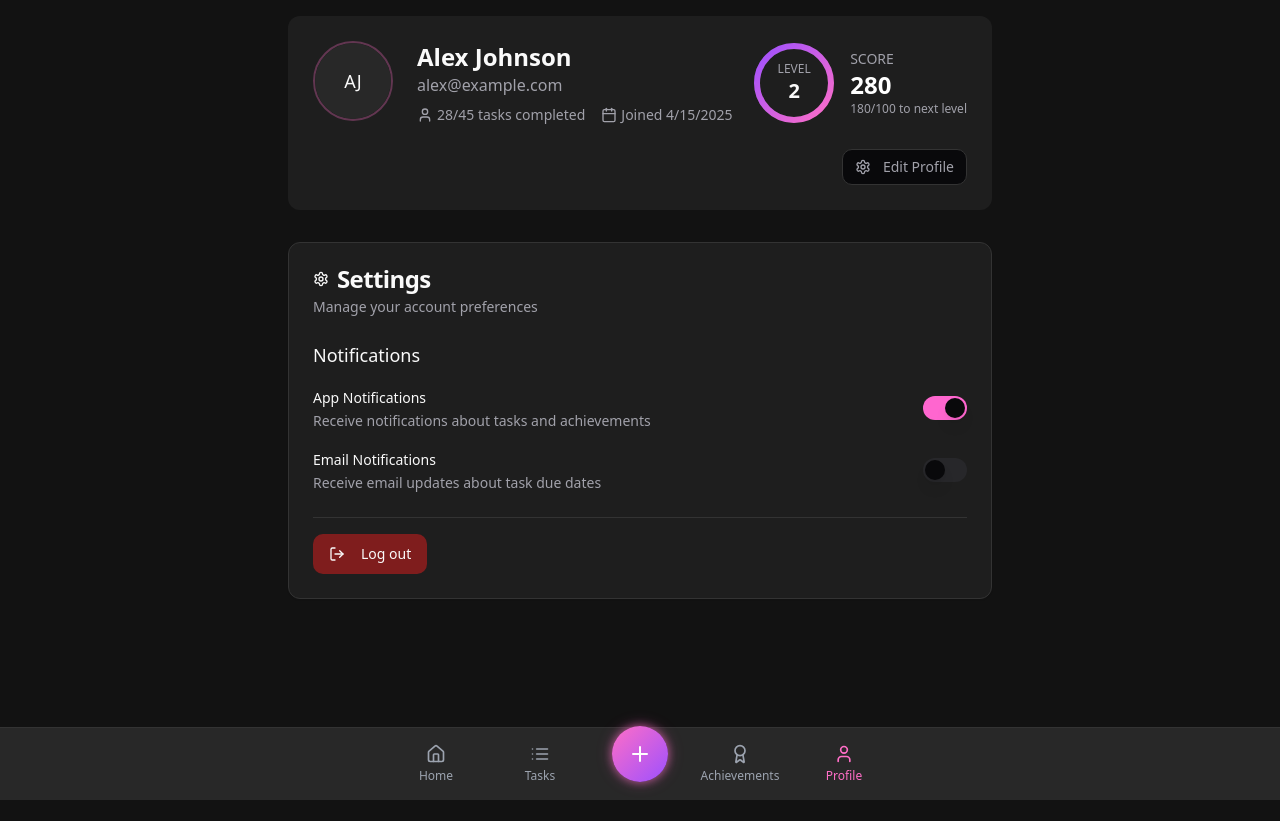
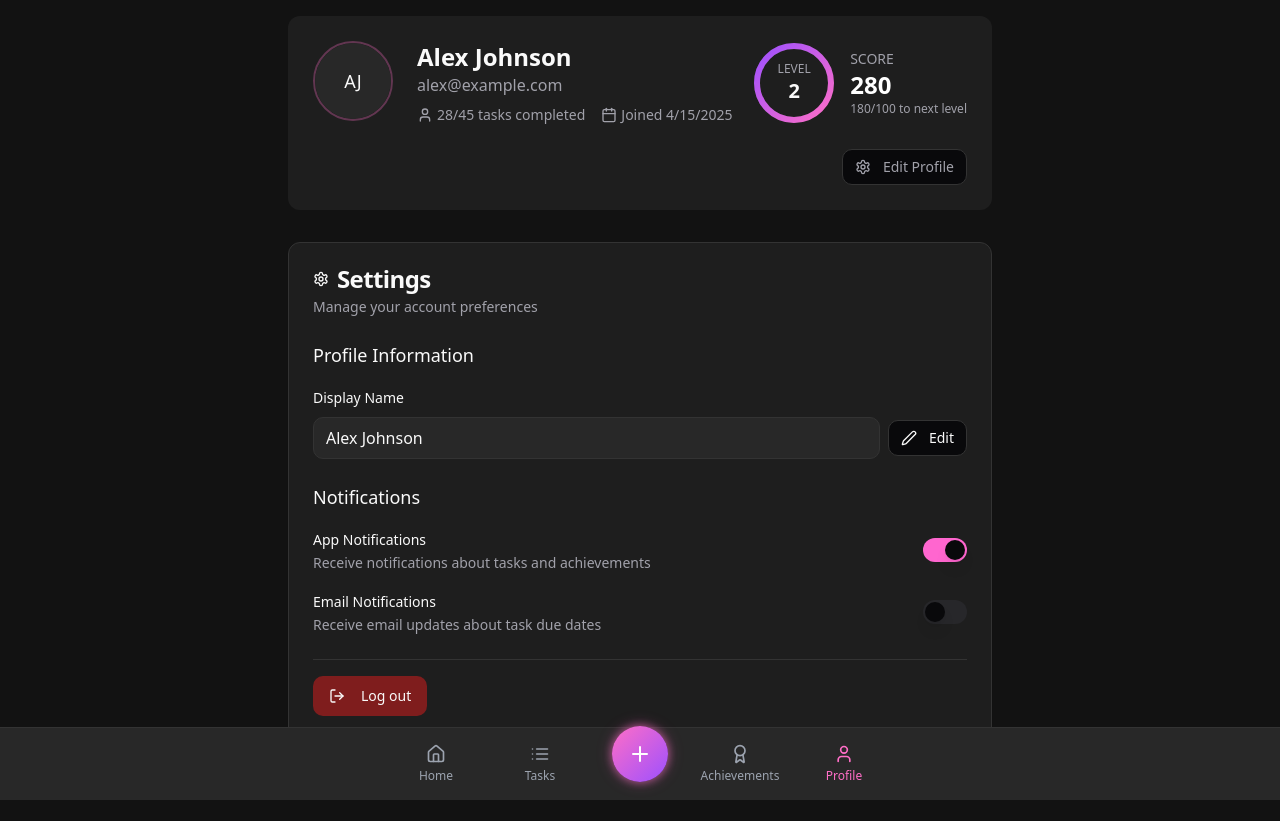
Before and after one commit to Ajithkumarks2003/taskeaze-glow-up, a React (Vite) app: page /profile in a window 1280 px wide. Before the commit the page ends 800 px from the top, so only its background shows below. Built offline with nearby package versions, Linux system fonts and the light colour scheme; sample sign-in values are in the browser's storage.

Commit message:
feat: Add change name feature and dashboard logo
Adds a feature to change the user's name in profile settings and adds the logo to the dashboard.

```diff
--- a/src/pages/Dashboard.tsx
+++ b/src/pages/Dashboard.tsx
@@ -1,6 +1,7 @@
 
 import { useEffect, useState } from 'react';
 import { AppLayout } from '@/components/common/AppLayout';
+import { Logo } from '@/components/common/Logo';
 import { TaskSummary } from '@/components/dashboard/TaskSummary';
 import { StatsCard } from '@/components/dashboard/StatsCard';
 import { ScoreDisplay } from '@/components/gamification/ScoreDisplay';
@@ -78,9 +79,12 @@ export default function Dashboard() {
     <AppLayout>
       <div className="container max-w-5xl mx-auto space-y-8">
         <div className="flex flex-col md:flex-row items-center md:items-start md:justify-between gap-4">
-          <div>
-            <h1 className="text-2xl font-bold">Welcome back, {mockUser.name.split(' ')[0]}</h1>
-            <p className="text-muted-foreground">Here's your task overview for today.</p>
+          <div className="flex items-center gap-4">
+            <Logo className="hidden md:flex" />
+            <div>
+              <h1 className="text-2xl font-bold">Welcome back, {mockUser.name.split(' ')[0]}</h1>
+              <p className="text-muted-foreground">Here's your task overview for today.</p>
+            </div>
           </div>
           <ScoreDisplay score={mockUser.score} level={mockUser.level} />
         </div>
--- a/src/pages/Profile.tsx
+++ b/src/pages/Profile.tsx
@@ -5,17 +5,20 @@ import { Card, CardContent, CardDescription, CardHeader, CardTitle } from '@/com
 import { Button } from '@/components/ui/button';
 import { Switch } from '@/components/ui/switch';
 import { Label } from '@/components/ui/label';
+import { Input } from '@/components/ui/input';
 import { mockUser } from '@/services/mockData';
 import { useToast } from '@/hooks/use-toast';
 import { useNavigate } from 'react-router-dom';
 import { useState } from 'react';
-import { BellRing, LogOut, Settings } from 'lucide-react';
+import { BellRing, LogOut, Settings, User, Pen } from 'lucide-react';
 
 export default function Profile() {
   const { toast } = useToast();
   const navigate = useNavigate();
   const [notificationsEnabled, setNotificationsEnabled] = useState(true);
   const [emailNotifications, setEmailNotifications] = useState(false);
+  const [isNameEditing, setIsNameEditing] = useState(false);
+  const [userName, setUserName] = useState(mockUser.name);
 
   const handleLogout = () => {
     localStorage.removeItem('isLoggedIn');
@@ -34,11 +37,27 @@ export default function Profile() {
     return date.toLocaleDateString();
   };
 
+  const handleNameSave = () => {
+    if (userName.trim()) {
+      setIsNameEditing(false);
+      toast({
+        title: "Name updated",
+        description: "Your name has been updated successfully",
+      });
+    } else {
+      toast({
+        title: "Error",
+        description: "Name cannot be empty",
+        variant: "destructive",
+      });
+    }
+  };
+
   return (
     <AppLayout>
       <div className="container max-w-3xl mx-auto space-y-8">
         <ProfileHeader
-          name={mockUser.name}
+          name={userName}
           email={mockUser.email}
           joinDate={formatDate(mockUser.joinedAt)}
           score={mockUser.score}
@@ -58,6 +77,58 @@ export default function Profile() {
             <CardDescription>Manage your account preferences</CardDescription>
           </CardHeader>
           <CardContent className="space-y-6">
+            <div className="space-y-4">
+              <h3 className="text-lg font-medium">Profile Information</h3>
+
+              <div className="space-y-2">
+                <Label htmlFor="display-name">Display Name</Label>
+                <div className="flex items-center gap-2">
+                  {isNameEditing ? (
+                    <>
+                      <Input
+                        id="display-name"
+                        value={userName}
+                        onChange={(e) => setUserName(e.target.value)}
+                        className="flex-1"
+                      />
+                      <Button
+                        onClick={handleNameSave}
+                        size="sm"
+                        className="bg-neon-pink hover:bg-neon-pink/80"
+                      >
+                        Save
+                      </Button>
+                      <Button
+                        onClick={() => {
+                          setUserName(mockUser.name);
+                          setIsNameEditing(false);
+                        }}
+                        size="sm"
+                        variant="outline"
+                      >
+                        Cancel
+                      </Button>
+                    </>
+                  ) : (
+                    <>
+                      <div className="flex-1 py-2 px-3 bg-dark-accent rounded-md border border-dark-border">
+                        <span>{userName}</span>
+                      </div>
+                      <Button
+                        onClick={() => setIsNameEditing(true)}
+                        size="sm"
+                        variant="outline"
+                        className="border-dark-border"
+                      >
+                        <Pen className="h-4 w-4 mr-1" />
+                        Edit
+                      </Button>
+                    </>
+                  )}
+                </div>
+              </div>
+            </div>
+
             <div className="space-y-4">
               <h3 className="text-lg font-medium">Notifications</h3>
 
```
